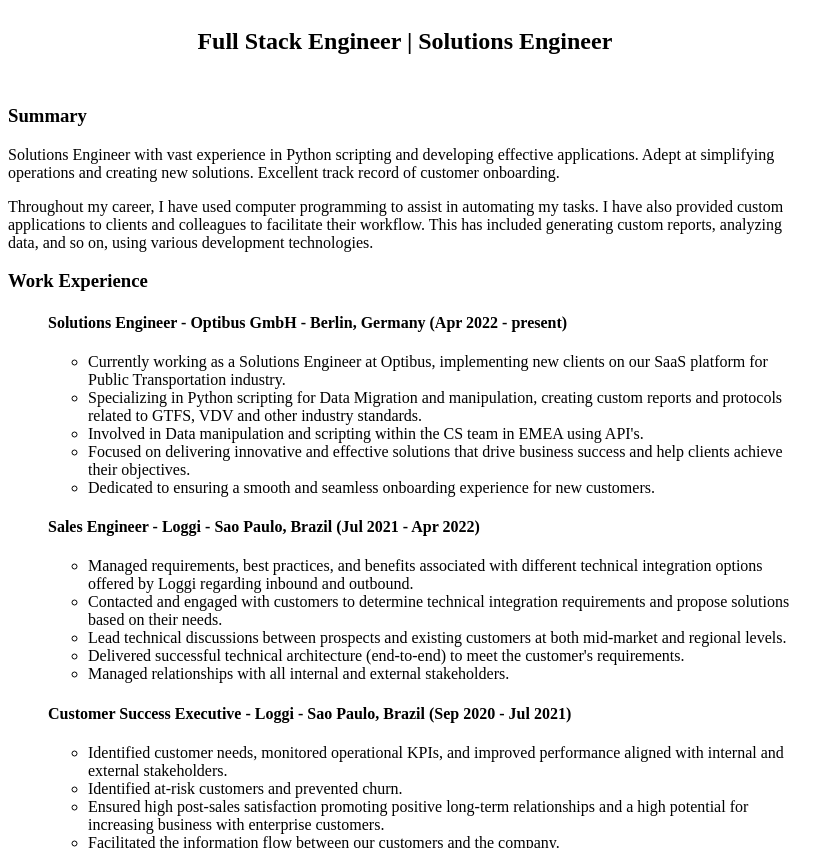
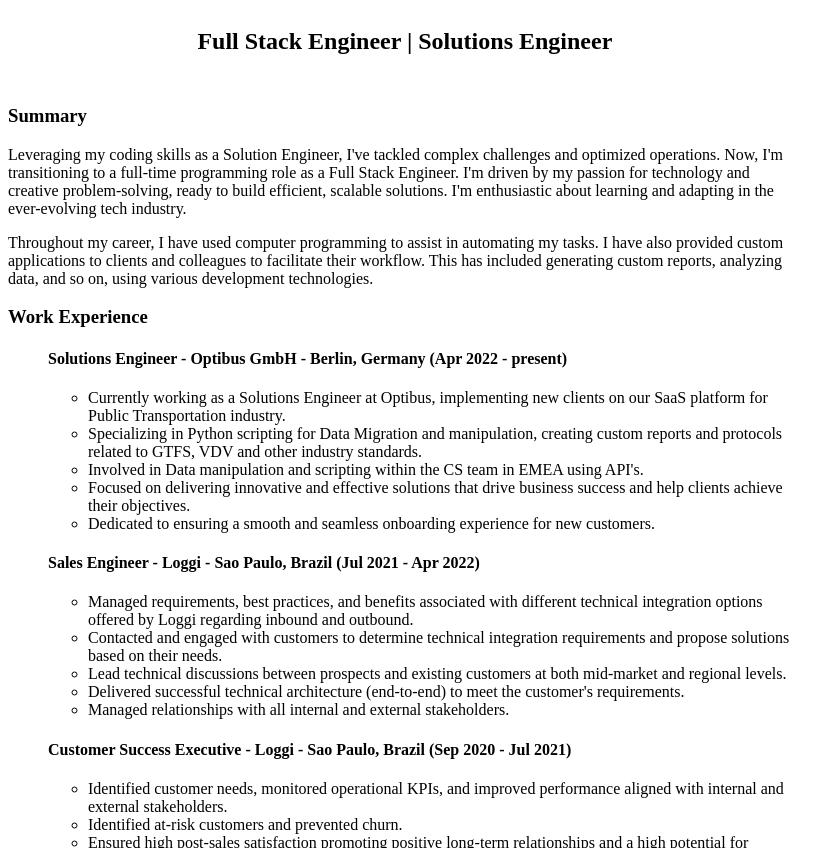
Before and after one commit to netolando/html-resume, a plain HTML site: page index.html in a window 1280 px wide. Shown: the part 252-1100 px from the top of the page, without its empty margins (0-838 px from the left). Drawn offline with Linux system fonts and the light colour scheme.

Commit message:
Update index.html

```diff
--- a/index.html
+++ b/index.html
@@ -17,9 +17,12 @@
     <div id="Summary">
       <h3>Summary</h3>
       <p>
-        Solutions Engineer with vast experience in Python scripting and
-        developing effective applications. Adept at simplifying operations and
-        creating new solutions. Excellent track record of customer onboarding.
+        Leveraging my coding skills as a Solution Engineer, I've tackled complex
+        challenges and optimized operations. Now, I'm transitioning to a
+        full-time programming role as a Full Stack Engineer. I'm driven by my
+        passion for technology and creative problem-solving, ready to build
+        efficient, scalable solutions. I'm enthusiastic about learning and
+        adapting in the ever-evolving tech industry.
       </p>
       <p>
         Throughout my career, I have used computer programming to assist in
```
